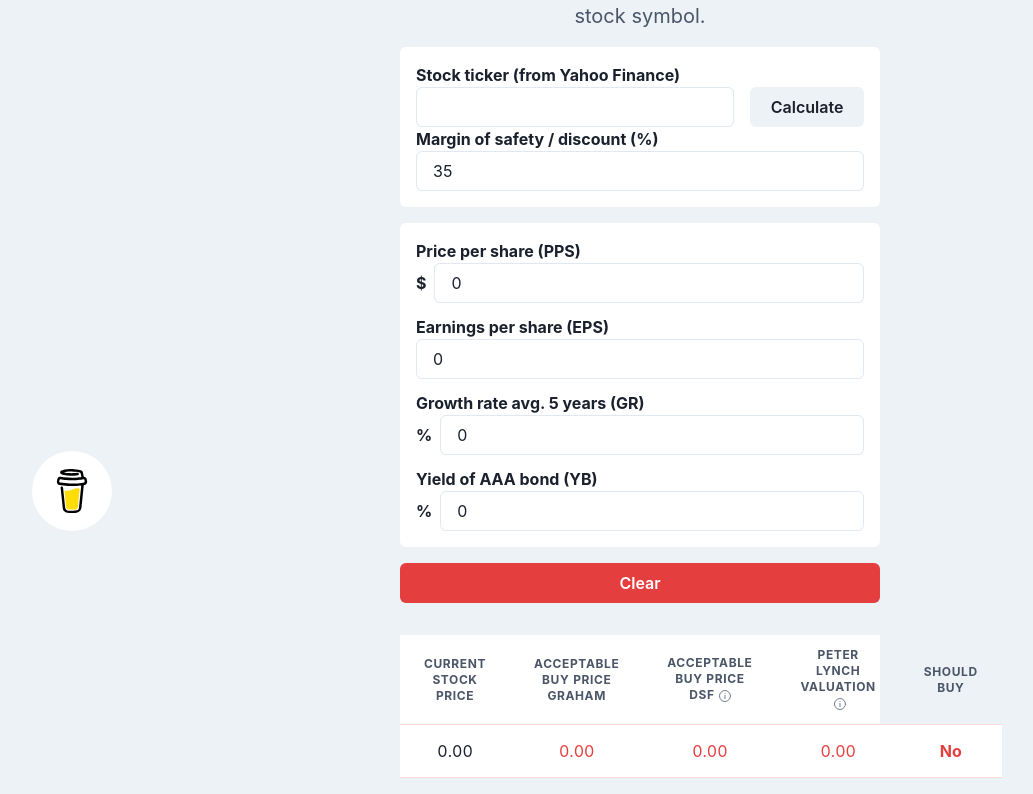
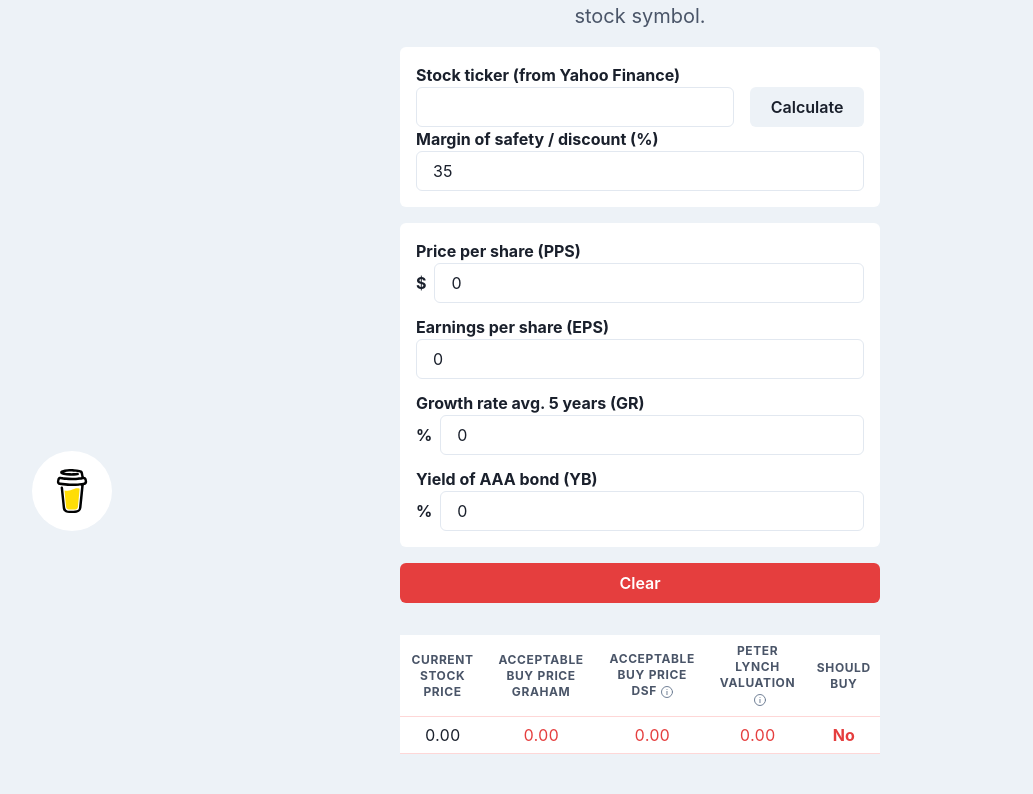
Before and after one commit to KelvinSweere/QuickIntrinsicValue, a Next.js app: page / in a window 1280 px wide. Shown: the part 237-1031 px from the top of the page, without its empty margins (0-1033 px from the left). After the commit the page ends 1007 px from the top, so only its background shows below. Built offline with nearby package versions, Linux system fonts and the light colour scheme.

Commit message:
Fixed layout of the desktop view of the output component.

```diff
--- a/src/components/calculator/output/calculator-output-regular.tsx
+++ b/src/components/calculator/output/calculator-output-regular.tsx
@@ -40,31 +40,37 @@ const CalculatorOutputRegular = ({
       <Table variant="simple" colorScheme="red">
         <Thead>
           <Tr>
-            <Th textAlign="center">Current stock price</Th>
-            <Th textAlign="center">Acceptable buy price Graham</Th>
-            <Th textAlign="center">
+            <Th textAlign="center" p={2}>
+              Current stock price
+            </Th>
+            <Th textAlign="center" p={2}>
+              Acceptable buy price Graham
+            </Th>
+            <Th textAlign="center" p={2}>
               Acceptable buy price DSF
               <Tooltip label="Discounted Cash Flow">
                 <InfoOutlineIcon ml="1" w={3} h={4} color="gray.500" />
               </Tooltip>
             </Th>
-            <Th textAlign="center">
+            <Th textAlign="center" p={2}>
               Peter Lynch Valuation{' '}
               <Tooltip label="&lt;1 overvalued, &lt;1.5 fairly valued, &gt;2 undervalued">
                 <InfoOutlineIcon ml="1" w={3} h={4} color="gray.500" />
               </Tooltip>
             </Th>
-
-            <Th textAlign="center">Should Buy</Th>
+            <Th textAlign="center" p={2}>
+              Should Buy
+            </Th>
           </Tr>
         </Thead>
         <Tbody>
           <Tr>
-            <Td textAlign="center" bg="white">
+            <Td textAlign="center" p={2} bg="white">
               {floatToString(modelParameters.pricePerShare)}
             </Td>
             <Td
               textAlign="center"
+              p={2}
               bg="white"
               textColor={
                 intrinsicValue.grahamValutation.belowIntrinsicValue
@@ -78,6 +84,7 @@ const CalculatorOutputRegular = ({
             </Td>
             <Td
               textAlign="center"
+              p={2}
               bg="white"
               textColor={
                 intrinsicValue.dcfValutation.belowIntrinsicValue
@@ -89,6 +96,7 @@ const CalculatorOutputRegular = ({
             </Td>
             <Td
               textAlign="center"
+              p={2}
               bg="white"
               textColor={getPlValutationColor()}
             >
@@ -96,7 +104,7 @@ const CalculatorOutputRegular = ({
             </Td>
             <Td
               textAlign="center"
-              bg="white"
+              p={2}
               fontWeight="bold"
               color={
                 intrinsicValue.belowIntrinsicValue ? 'green.500' : 'red.500'
```
